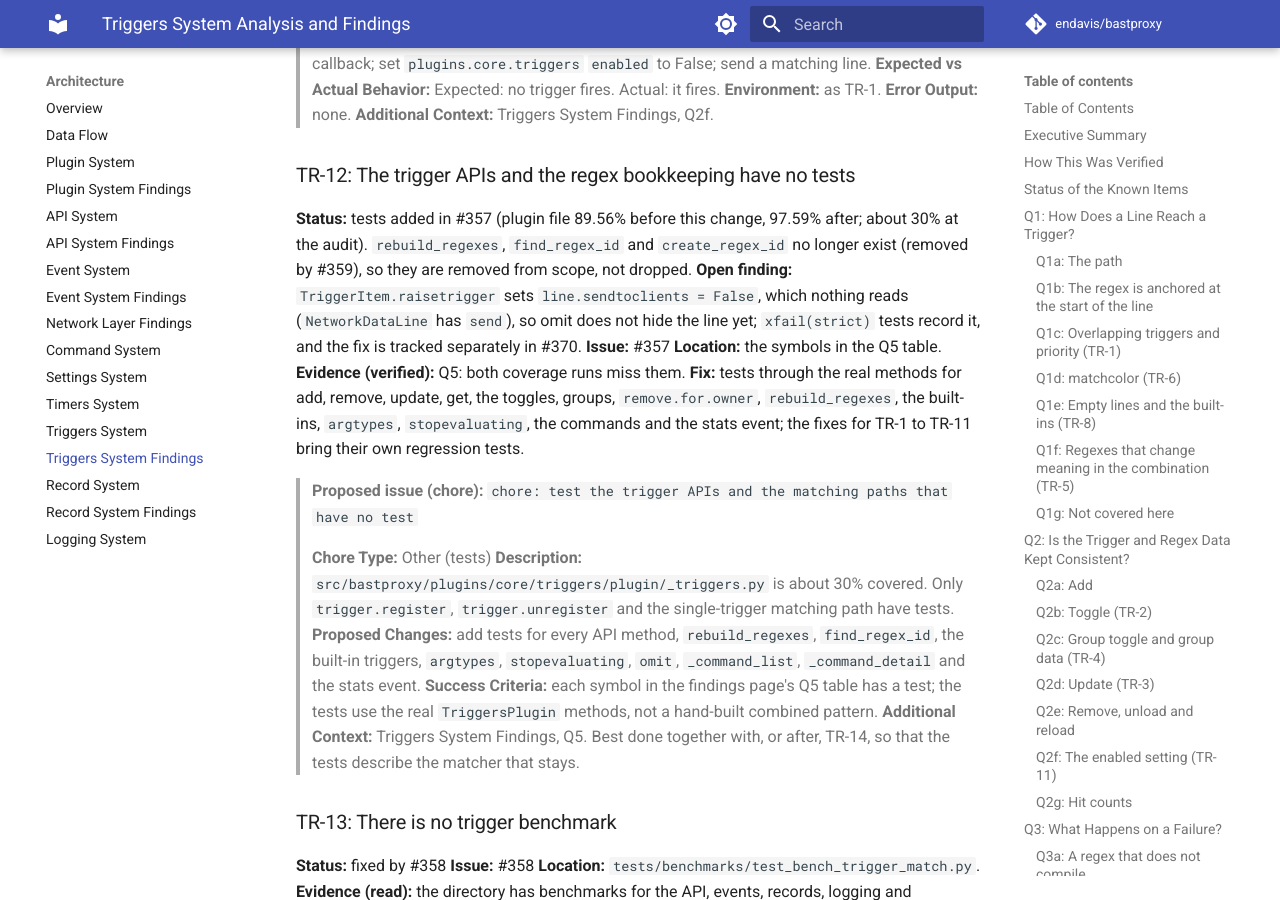
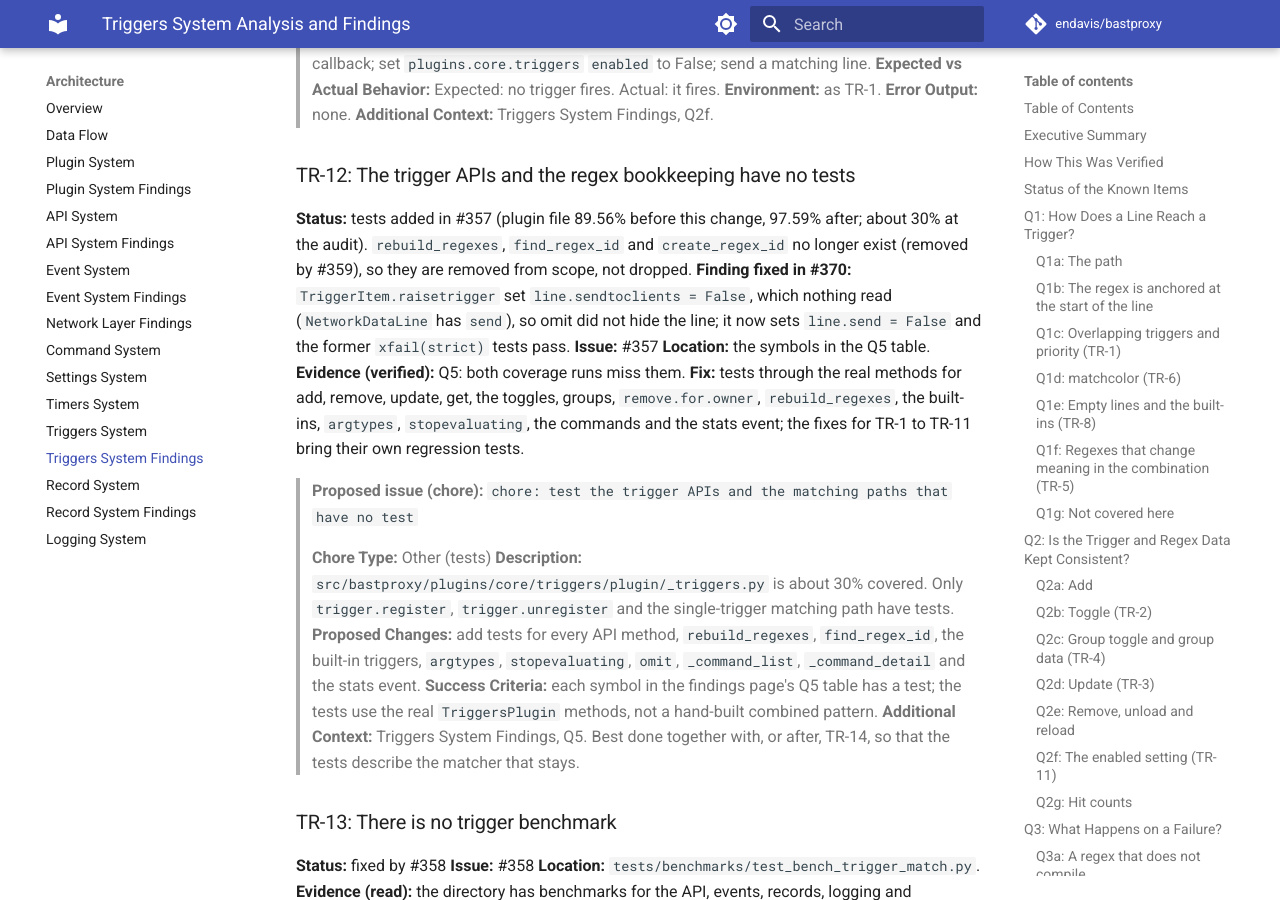
Before and after one commit to endavis/bastproxy, an MkDocs documentation site: the page built from docs/claude/triggers_system_findings.md, in a window 1280 px wide and 900 px high, scrolled down 32082 px. Built offline with MkDocs 1.6.1 and Material for MkDocs 9.7.7, drawn with Linux system fonts in a browser that asks for light colours; comment, search, counter and statistics services are not loaded; some of the changed text lies outside the part shown.

Commit message:
fix: make a trigger's omit flag hide the line from clients (merges PR #381, addresses #370)
raisetrigger set line.sendtoclients, which nothing reads, so an omit
trigger still let the matched line through. It now sets line.send, the
flag NetworkDataLine honours.

- Drop the strict xfail on the two omit tests, which now pass.
- Rename the sendtoclients attribute on two test doubles to send.
- Update the trigger system docs and mark the finding fixed.

Addresses #370


Claude-Session: https://claude.ai/code/session_01NXu1sbBxFsEQW16MiZv7Je

Co-authored-by: Claude Opus 5.5 <noreply@anthropic.com>

```diff
--- a/docs/claude/triggers_system_findings.md
+++ b/docs/claude/triggers_system_findings.md
@@ -67,7 +67,7 @@ below (TR-1 to TR-14); eleven are defects found by running the code.
   loading 1,000 triggers one by one took 47 s because the combined pattern is recompiled on every add (TR-10). Both were measured before #359, which removed the recompile and raises the built-ins only when something listens.
 - **Tests** (Q5): the plugin file was about 30% covered; it is now 97.59% (TR-12, #357). Every Q5
   symbol that still exists has a test; `rebuild_regexes`, `find_regex_id` and `create_regex_id` were
-  removed by #359. The tests also found that omit does not hide the line yet (#370, see TR-12).
+  removed by #359. The tests also found that omit did not hide the line; fixed in #370 (see TR-12).
 - **Design** (Q8): change the matcher, keep the API. Match each enabled trigger's own compiled regex in
   priority order; that removes TR-1, TR-5 and TR-6 as classes of bug and makes `priority` and
   `stopevaluating` mean what the docs said. No new dependency is needed (TR-14, done in #359 with ADR-0007).
@@ -150,14 +150,14 @@ Verification used throwaway scripts, deleted afterwards and not part of the repo
    each trigger whose `enabled` is true it matches `original_regex_compiled` again, against `line.colorcoded`
    when `matchcolor` is set and `line.noansi` otherwise.
 8. On a second-stage match: `groupdict()`, the `argtypes` conversions, `args["matches"] = group_dict`, then
-   `raisetrigger(args)`, which counts a hit, sets `line.sendtoclients = False` when `omit` is set, writes
+   `raisetrigger(args)`, which counts a hit, sets `line.send = False` when `omit` is set (it set `sendtoclients`, which nothing read, until #370), writes
    `trigger_name` and `trigger_id` into `args` and raises `event_<trigger_id>` with `args` as its data.
 9. `stopevaluating` breaks the loop of step 7.
 10. `all` is raised.
 
 For `HP: 10/20 ok` with one trigger `^HP: (?P<cur>\d+)/(?P<max>\d+)` and `argtypes` of `int`, the callbacks ran
 in the order `beall`, `hp` (matches `{'cur': 10, 'max': 20}`), `all`. An `omit` trigger left
-`line.sendtoclients` False.
+`line.sendtoclients` False (at the audit; since #370 it leaves `line.send` False).
 
 ### Q1b: The regex is anchored at the start of the line
 
@@ -964,9 +964,9 @@ registration and was raised 0 times; nothing in `src` or `tests` raises it.
 
 **Status:** tests added in #357 (plugin file 89.56% before this change, 97.59% after; about 30% at the
 audit). `rebuild_regexes`, `find_regex_id` and `create_regex_id` no longer exist (removed by #359), so they
-are removed from scope, not dropped. **Open finding:** `TriggerItem.raisetrigger` sets
-`line.sendtoclients = False`, which nothing reads (`NetworkDataLine` has `send`), so omit does not hide the
-line yet; `xfail(strict)` tests record it, and the fix is tracked separately in #370.
+are removed from scope, not dropped. **Finding fixed in #370:** `TriggerItem.raisetrigger` set
+`line.sendtoclients = False`, which nothing read (`NetworkDataLine` has `send`), so omit did not hide the
+line; it now sets `line.send = False` and the former `xfail(strict)` tests pass.
 **Issue:** #357
 **Location:** the symbols in the Q5 table.
 **Evidence (verified):** Q5: both coverage runs miss them.
```
Also changed, not shown: docs/claude/triggers_system.md (+2 -2 lines), 4 other files.
